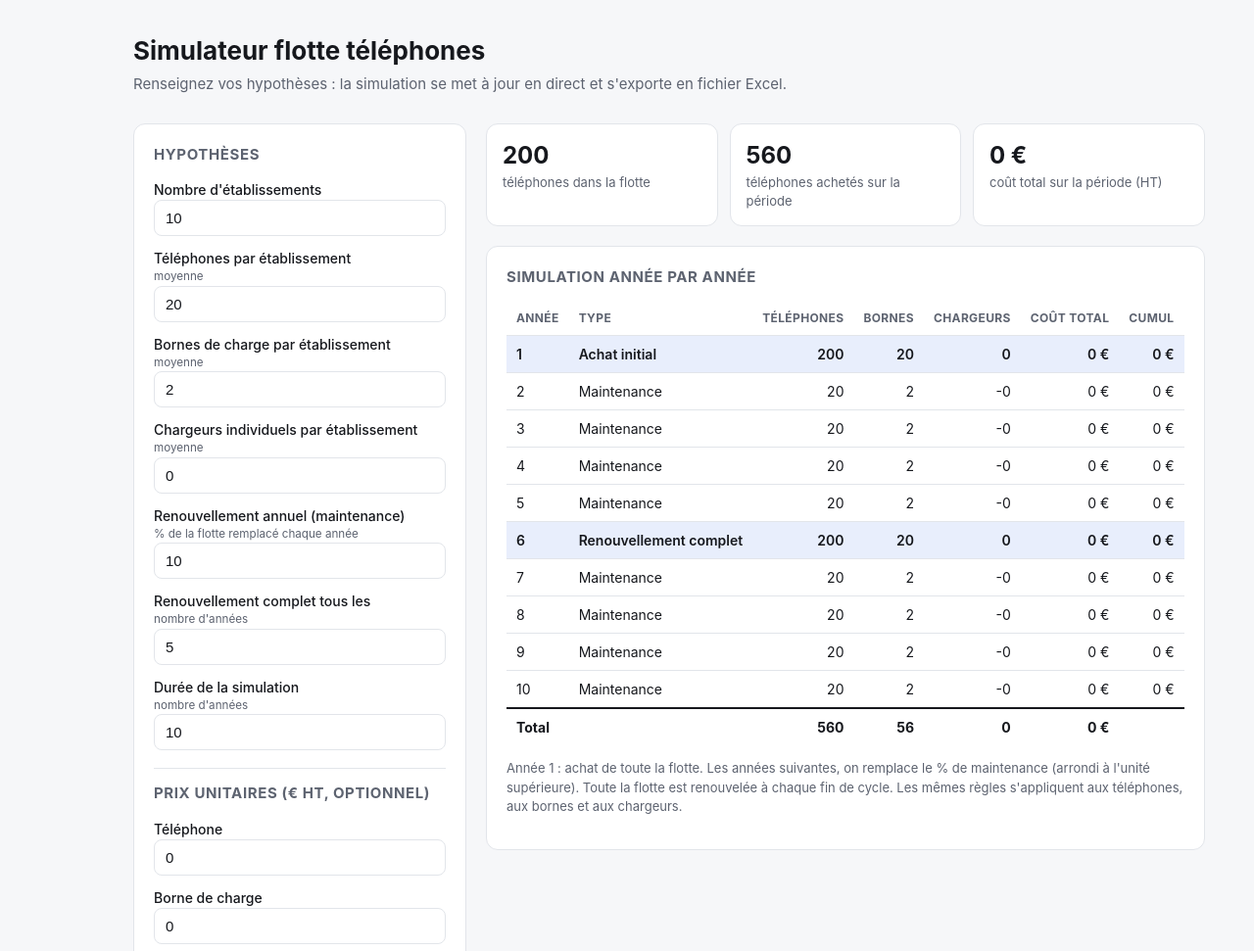
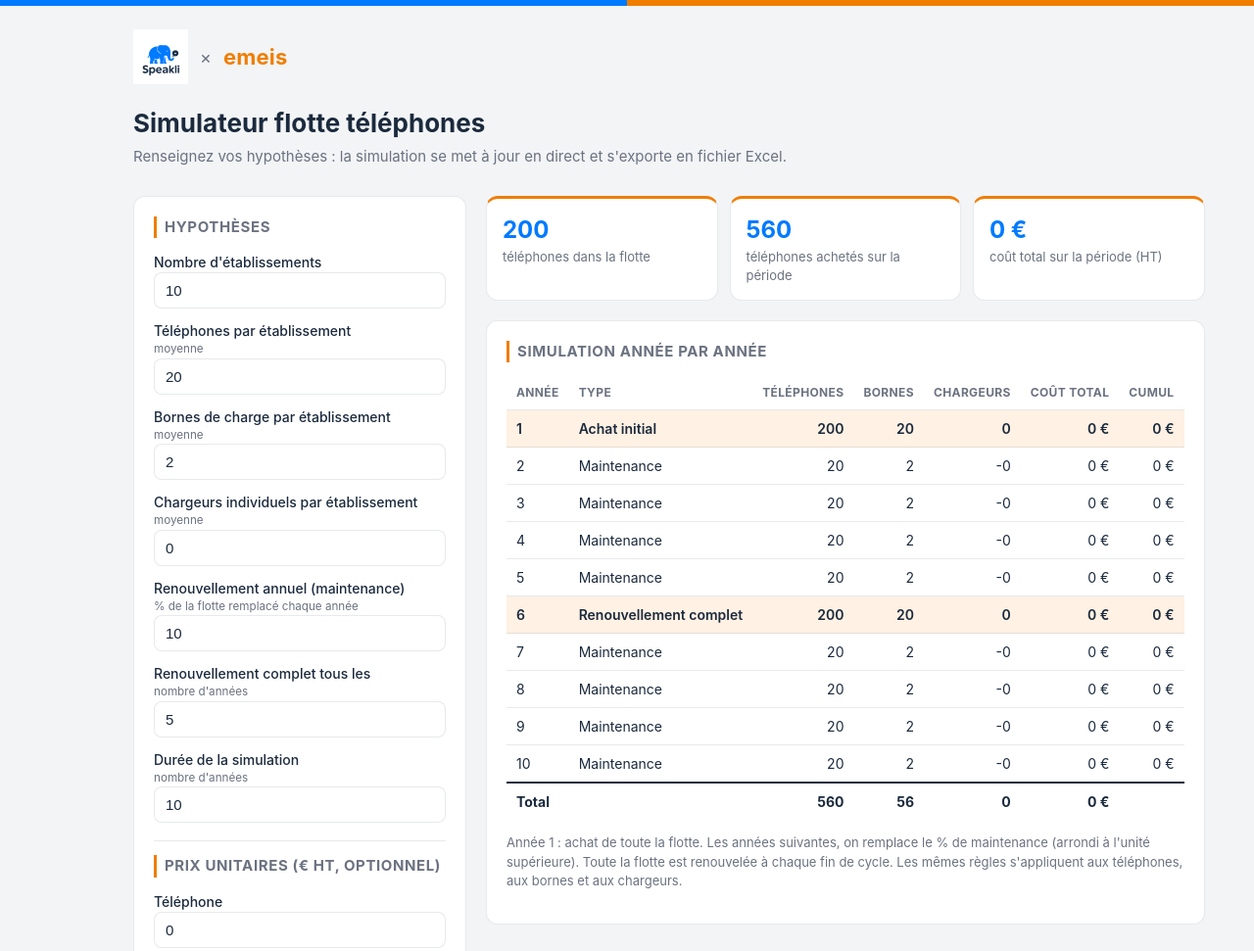
Before and after one commit to speakli/simulateur-flotte-ehpad, a plain HTML site: page index.html in a window 1280 px wide. Shown: the top 971 px of the page at 98% size. Drawn offline with nearby package versions, Linux system fonts and the light colour scheme.

Commit message:
Habillage Speakli × emeis
Co-Authored-By: Claude Opus 5.5 <noreply@anthropic.com>

```diff
--- a/index.html
+++ b/index.html
@@ -8,13 +8,20 @@
 <script src="https://cdn.jsdelivr.net/npm/exceljs@4.4.0/dist/exceljs.min.js"></script>
 <style>
   :root {
-    --bg: #f6f7f9; --card: #ffffff; --text: #16181d; --muted: #5d6370;
-    --border: #e2e5ea; --accent: #2457d6; --accent-soft: #e8eefc; --row: #fafbfc;
+    --bg: #f2f4f6; --card: #ffffff; --text: #1b2a3d; --muted: #6b7280;
+    --border: rgba(27, 42, 61, 0.1); --accent: #007aff; --accent-soft: #e8f0ff;
+    --emeis: #f07d00; --emeis-soft: #fff1e3;
   }
   * { box-sizing: border-box; }
   body { margin: 0; background: var(--bg); color: var(--text);
     font: 15px/1.5 -apple-system, BlinkMacSystemFont, "Segoe UI", Roboto, sans-serif; }
-  main { max-width: 1040px; margin: 0 auto; padding: 32px 16px 64px; }
+  main { max-width: 1040px; margin: 0 auto; padding: 24px 16px 64px; }
+  .topband { height: 6px; background: linear-gradient(90deg, var(--accent) 0 50%, var(--emeis) 50% 100%); }
+  .brand { display: flex; align-items: center; gap: 12px; margin-bottom: 20px; }
+  .brand img { width: 56px; height: 56px; }
+  .brand .x { color: var(--muted); font-size: 18px; }
+  .brand .client { font-weight: 700; font-size: 22px; color: var(--emeis); letter-spacing: .01em; }
+  .card h2 { border-left: 3px solid var(--emeis); padding-left: 8px; }
   h1 { font-size: 26px; margin: 0 0 4px; }
   .sub { color: var(--muted); margin: 0 0 28px; }
   .grid { display: grid; grid-template-columns: 340px 1fr; gap: 20px; align-items: start; }
@@ -40,13 +47,17 @@
   th, td { padding: 8px 10px; text-align: right; border-bottom: 1px solid var(--border); white-space: nowrap; }
   th:first-child, td:first-child, th:nth-child(2), td:nth-child(2) { text-align: left; }
   th { font-size: 12px; text-transform: uppercase; letter-spacing: .03em; color: var(--muted); }
-  tr.full td { background: var(--accent-soft); font-weight: 600; }
+  tr.full td { background: var(--emeis-soft); font-weight: 600; }
+  .kpi { border-top: 3px solid var(--emeis); }
+  .kpi .v { color: var(--accent); }
   tfoot td { font-weight: 700; border-top: 2px solid var(--text); border-bottom: 0; }
   .note { font-size: 13px; color: var(--muted); margin-top: 14px; }
 </style>
 </head>
 <body>
+<div class="topband"></div>
 <main>
+  <div class="brand"><img src="speakli-logo.png" alt="Speakli"><span class="x">×</span><span class="client">emeis</span></div>
   <h1>Simulateur flotte téléphones</h1>
   <p class="sub">Renseignez vos hypothèses : la simulation se met à jour en direct et s'exporte en fichier Excel.</p>
 
@@ -135,8 +146,8 @@ $('export').addEventListener('click', async () => {
   const i = inputs(), { fleet, rows } = simulate(i);
   const wb = new ExcelJS.Workbook();
   const H = "'Hypothèses'!";
-  const blue = { type: 'pattern', pattern: 'solid', fgColor: { argb: 'FFE8EEFC' } };
-  const head = { type: 'pattern', pattern: 'solid', fgColor: { argb: 'FF2457D6' } };
+  const blue = { type: 'pattern', pattern: 'solid', fgColor: { argb: 'FFE8F0FF' } };
+  const head = { type: 'pattern', pattern: 'solid', fgColor: { argb: 'FF007AFF' } };
   const white = { bold: true, color: { argb: 'FFFFFFFF' } };
   const eur = '#,##0 "€"';
 
@@ -198,7 +209,7 @@ $('export').addEventListener('click', async () => {
     .forEach(([L, c, k]) => { tr.getCell(c).value = { formula: `SUM(${L}${first}:${L}${last})`, result: sum(k) }; tr.getCell(c).numFmt = c >= 6 ? eur : '#,##0'; });
   tr.font = { bold: true };
   tr.eachCell(c => c.border = { top: { style: 'medium' } });
-  s.addConditionalFormatting({ ref: `A${first}:J${last}`, rules: [{ type: 'expression', formulae: [`MOD($A${first}-1,${H}$B$8)=0`], style: { fill: { type: 'pattern', pattern: 'solid', bgColor: { argb: 'FFE8EEFC' } }, font: { bold: true } } }] });
+  s.addConditionalFormatting({ ref: `A${first}:J${last}`, rules: [{ type: 'expression', formulae: [`MOD($A${first}-1,${H}$B$8)=0`], style: { fill: { type: 'pattern', pattern: 'solid', bgColor: { argb: 'FFFFF1E3' } }, font: { bold: true } } }] });
   s.views = [{ state: 'frozen', ySplit: 3 }];
   s.getCell(`A${last + 3}`).value = "Année 1 : achat de toute la flotte. Années suivantes : remplacement du % de maintenance (arrondi à l'unité supérieure). Renouvellement complet à chaque fin de cycle.";
   s.getCell(`A${last + 3}`).font = { italic: true, color: { argb: 'FF5D6370' } };
@@ -206,7 +217,7 @@ $('export').addEventListener('click', async () => {
   const buf = await wb.xlsx.writeBuffer();
   const a = document.createElement('a');
   a.href = URL.createObjectURL(new Blob([buf], { type: 'application/vnd.openxmlformats-officedocument.spreadsheetml.sheet' }));
-  a.download = `simulation-flotte-telephones-${i.horizon}ans.xlsx`;
+  a.download = `speakli-emeis-simulation-flotte-telephones-${i.horizon}ans.xlsx`;
   a.click(); URL.revokeObjectURL(a.href);
 });
 </script>
```
Also changed, not shown: speakli-logo.png (added).
